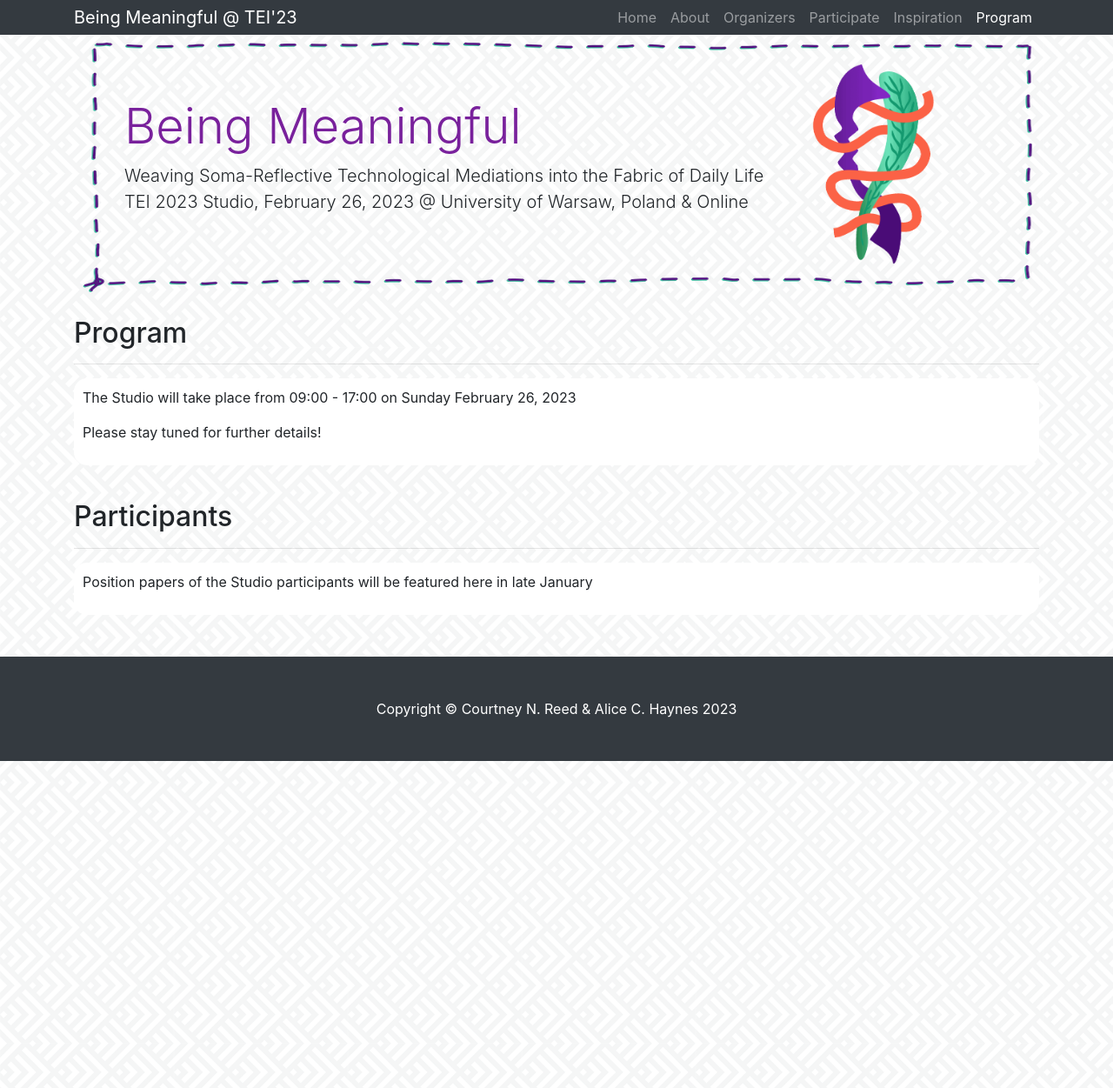
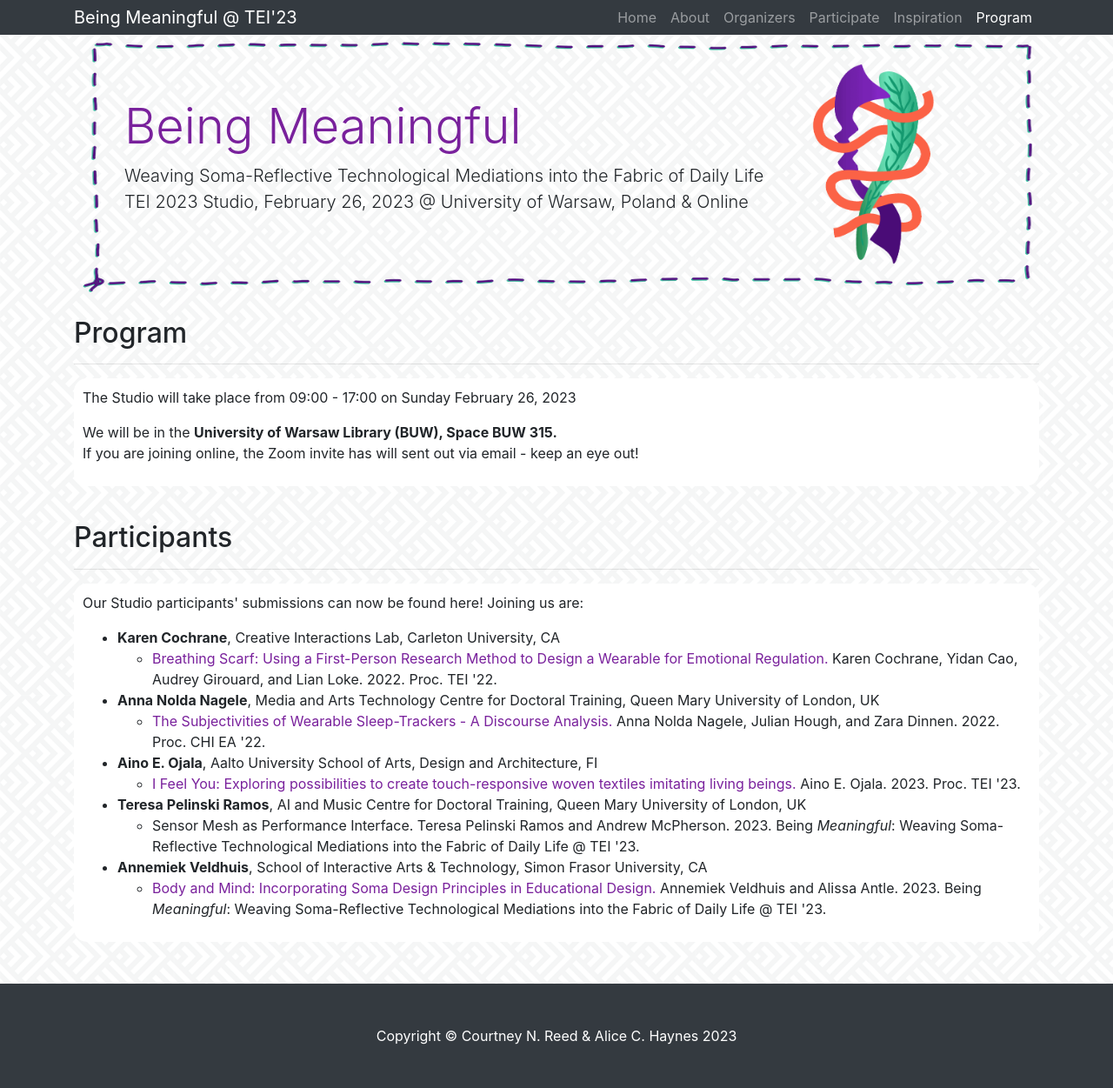
Before and after one commit to MeaningfulDesign/meaningfuldesign.github.io, a Jekyll site: the page built from _pages/program.md, in a window 1280 px wide. Shown: the whole page at 87% size. Built offline with Jekyll 4.4.1, drawn with Linux system fonts in a browser that asks for light colours; our own code applies the rules of GitHub Pages for plain Markdown files; before the commit the page ends 900 px from its top, so only the background shows below that.

Commit message:
add participant info

```diff
--- a/_includes/sidebar.html
+++ b/_includes/sidebar.html
@@ -1,5 +1,5 @@
 <div class="col-md-4 mb-5">
-  <h2>Contact Us</h2>
+  <h2>Get in Touch</h2>
   <hr />
 <!--   <address>
     <strong>Alice & Courtney</strong>
@@ -17,7 +17,7 @@
     <a href="mailto:beingmeaningfulstudio@gmail.com" target="_blank">beingmeaningfulstudio@gmail.com</a>
     <br />
     <br />
-    <a class="btn btn-primary btn-lg" href="mailto:beingmeaningfulstudio@gmail.com">Email Us! &raquo;</a>
+    <a class="btn btn-primary btn-lg" href="mailto:beingmeaningfulstudio@gmail.com">Email Us &raquo;</a>
     <br />
     <!-- <abbr title="Site">Proposal:</abbr> -->
     <!-- <p><a href="http://meaningfuldesign.github.io/docs/TEI_23_Studio___Soma_Reflective_Technology.pdf">Find our Studio proposal here!</a></p> -->
--- a/_pages/program.md
+++ b/_pages/program.md
@@ -7,13 +7,45 @@ permalink: /program/
 <hr />
 <div style="border-radius:15px;-webkit-border-radius:15px;-moz-border-radius:15px;width:100%;float:center;background-color:white;margin-left:0;padding:10px;text-align:left;">
 <p>The Studio will take place from 09:00 - 17:00 on Sunday February 26, 2023</p>
+<p>We will be in the <strong>University of Warsaw Library (BUW), Space BUW 315.</strong><br>
+If you are joining online, the Zoom invite has will sent out via email - keep an eye out!</p>
 
-<p>Please stay tuned for further details!</p>
 </div>
+
+
 
 <br />
 ## Participants
 <hr />
 
 <div style="border-radius:15px;-webkit-border-radius:15px;-moz-border-radius:15px;width:100%;float:center;background-color:white;margin-left:0;padding:10px;text-align:left;">
-<p>Position papers of the Studio participants will be featured here in late January</p>
+<p>Our Studio participants' submissions can now be found here! Joining us are:</p>
+
+<ul>
+  <li><strong>Karen Cochrane</strong>, Creative Interactions Lab, Carleton University, CA</li>
+      <ul>
+      <li><a href="https://doi.org/10.1145/3490149.3501330" target="_blank">Breathing Scarf: Using a First-Person Research Method to Design a Wearable for Emotional Regulation.</a> Karen Cochrane, Yidan Cao, Audrey Girouard, and Lian Loke. 2022. Proc. TEI '22.</li>
+    </ul>
+
+  <li><strong>Anna Nolda Nagele</strong>, Media and Arts Technology Centre for Doctoral Training, Queen Mary University of London, UK</li>
+      <ul>
+      <li><a href="https://doi.org/10.1145/3491101.3519677" target="_blank">The Subjectivities of Wearable Sleep-Trackers - A Discourse Analysis.</a> Anna Nolda Nagele, Julian Hough, and Zara Dinnen. 2022. Proc. CHI EA '22.</li>
+    </ul>
+
+  <li><strong>Aino E. Ojala</strong>, Aalto University School of Arts, Design and Architecture, FI</li>
+        <ul>
+      <li><a href="https://dl.acm.org/doi/10.1145/3569009.3576186" target="_blank">I Feel You: Exploring possibilities to create touch-responsive woven textiles imitating living beings.</a> Aino E. Ojala. 2023. Proc. TEI '23.</li>
+    </ul>
+
+  <li><strong>Teresa Pelinski Ramos</strong>, AI and Music Centre for Doctoral Training, Queen Mary University of London, UK</li>
+        <ul>
+      <!-- <li><a href="">Sensor Mesh as Performance Interface.</a> Teresa Pelinski Ramos, Andrew McPherson. Being <em>Meaningful</em>: Weaving Soma-Reflective Technological Mediations into the Fabric of Daily Life @ TEI '23.</li> -->
+            <li>Sensor Mesh as Performance Interface. Teresa Pelinski Ramos and Andrew McPherson. 2023. Being <em>Meaningful</em>: Weaving Soma-Reflective Technological Mediations into the Fabric of Daily Life @ TEI '23.</li>
+    </ul>
+
+  <li><strong>Annemiek Veldhuis</strong>, School of Interactive Arts & Technology, Simon Frasor University, CA</li>
+        <ul>
+      <li><a href="http://meaningfuldesign.github.io/docs/SomaDesignWorkshop_Positionpaper_AnnemiekVeldhuis_Version2.pdf" target="_blank">Body and Mind: Incorporating Soma Design Principles in Educational Design.</a> Annemiek Veldhuis and Alissa Antle. 2023. Being <em>Meaningful</em>: Weaving Soma-Reflective Technological Mediations into the Fabric of Daily Life @ TEI '23.</li>
+    </ul>
+</ul>
+<p>
```
Also changed, not shown: _pages/participate.md (+8 -5 lines), index.html (+8 -4 lines), 4 other files.
